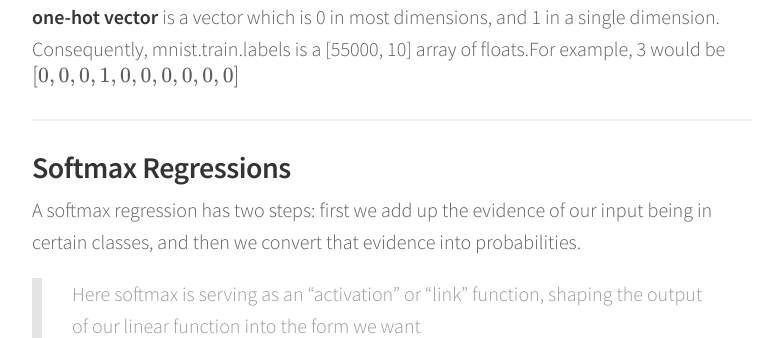
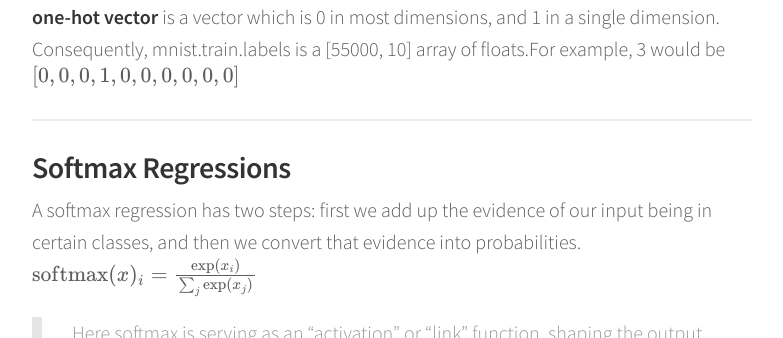
Before and after one commit to wsgan001/blog-1, a Jekyll site: the page built from _posts/2016-11-8-MNIST For ML Beginners.md, in a window 1280 px wide and 900 px high, scrolled down 1446 px, cut to the strip 0-338 px from the top of the window. Shown: the whole strip, without its empty margins (248-1031 px from the left). Built offline with Jekyll 4.4.1, drawn with Linux system fonts in a browser that asks for light colours; nearby versions of some CDN libraries; formulas are drawn with MathJax 3; comment, search, counter and statistics services are not loaded.

Commit message:
tensorflow

```diff
--- a/_posts/2016-11-8-MNIST For ML Beginners.md
+++ b/_posts/2016-11-8-MNIST For ML Beginners.md
@@ -42,6 +42,9 @@ For the purposes of this tutorial, we're going to want our labels as "one-hot ve
 ### Softmax Regressions
 
 A softmax regression has two steps: first we add up the evidence of our input being in certain classes, and then we convert that evidence into probabilities.
+$$
+\text{softmax}(x)_i = \frac{\exp(x_i)}{\sum_j \exp(x_j)}
+$$
 
 > Here softmax is serving as an "activation" or "link" function, shaping the output of our linear function into the form we want
 
```
